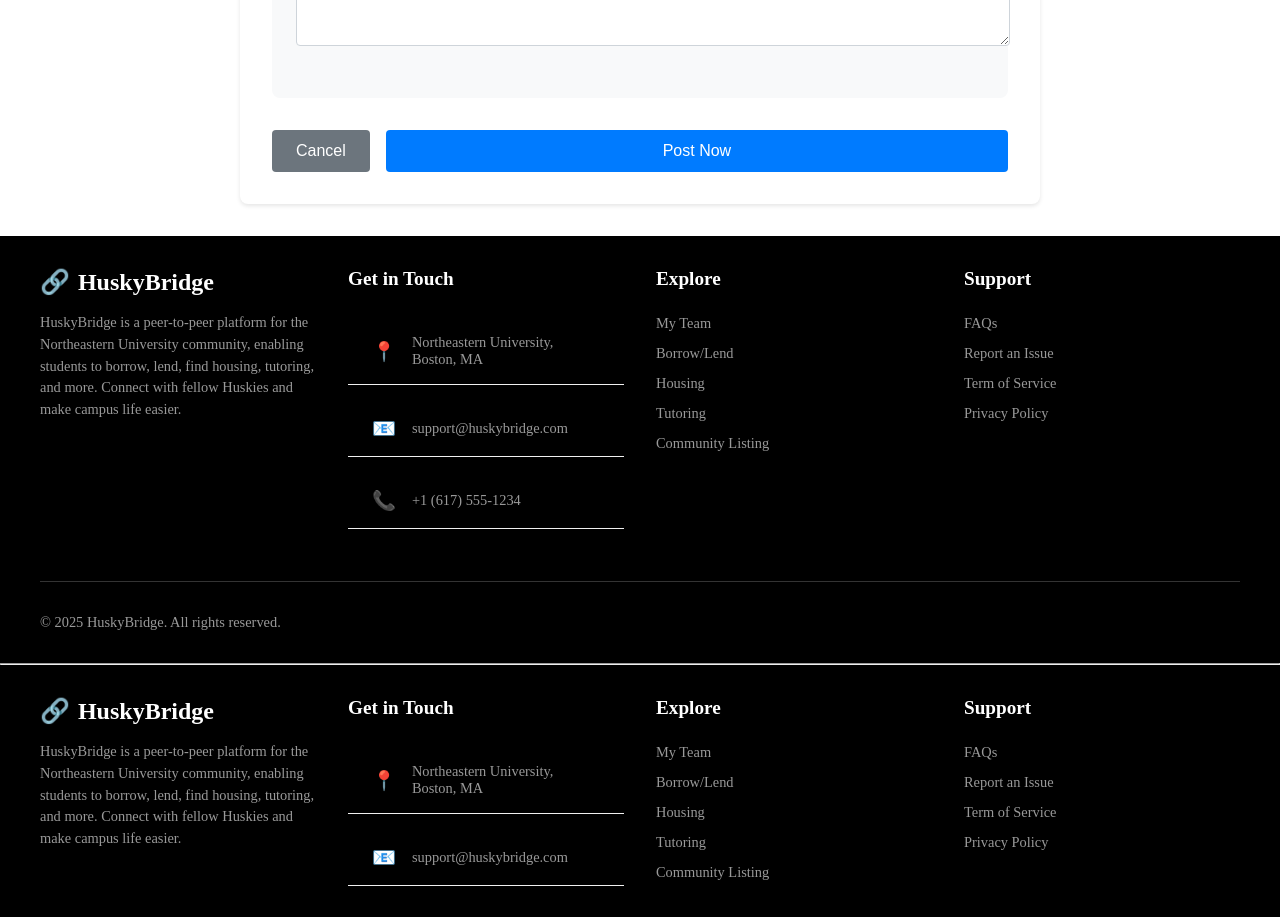
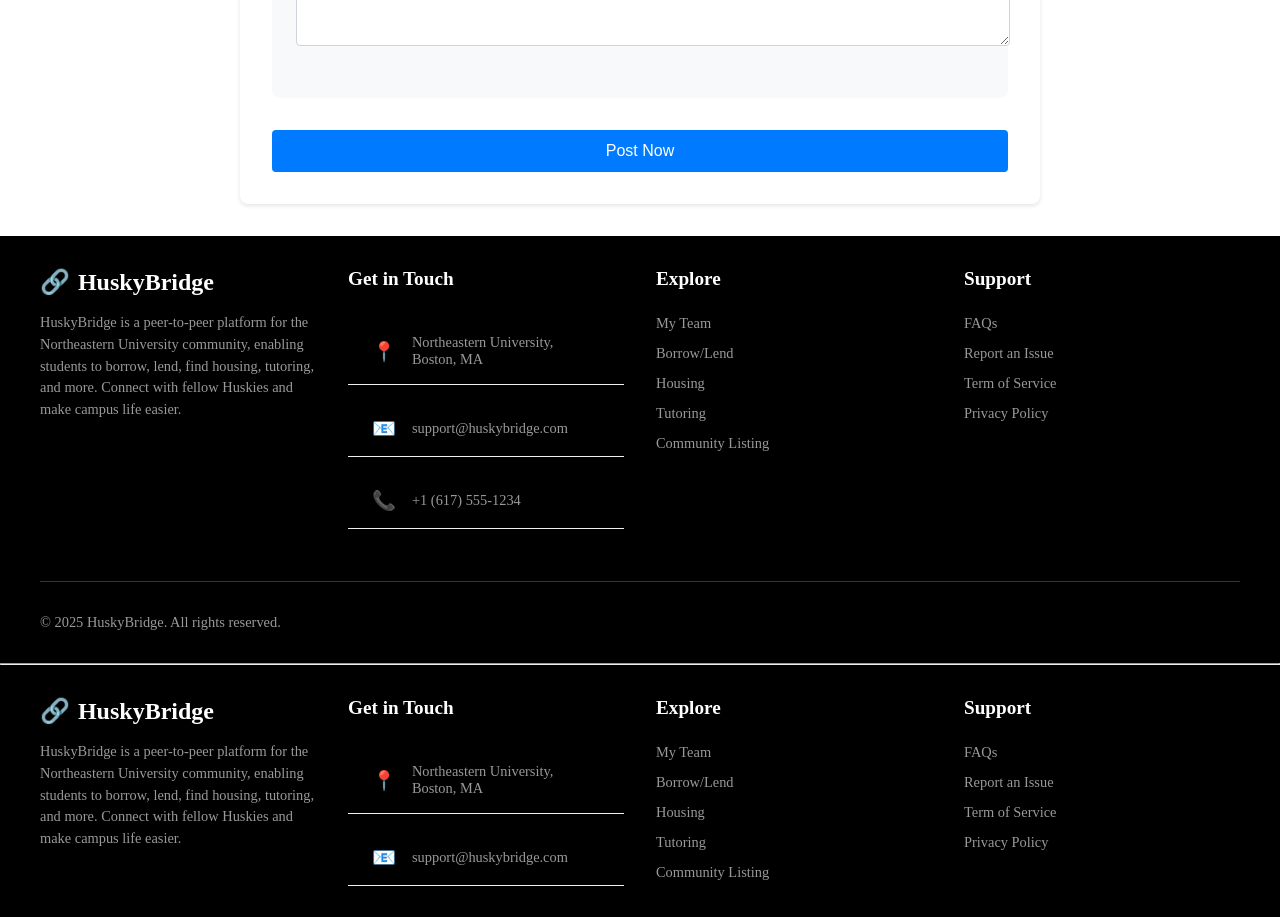
Before and after one commit to joe135730/husky-bridge, a React (Vite) app: page /create-post in a window 1280 px wide. Shown: the part 840-1757 px from the top of the page. Built offline with nearby package versions, Linux system fonts and the light colour scheme; no server answers.

Commit message:
update create post

```diff
--- a/src/CreatePost/CreatePost.tsx
+++ b/src/CreatePost/CreatePost.tsx
@@ -150,7 +150,6 @@ export default function CreatePost() {
         </section>
 
         <div className="button-group">
-          <button type="button" className="cancel-btn" onClick={() => navigate('/my-posts')}>Cancel</button>
           <button type="submit" className="submit-btn">Post Now</button>
         </div>
       </form>
```
